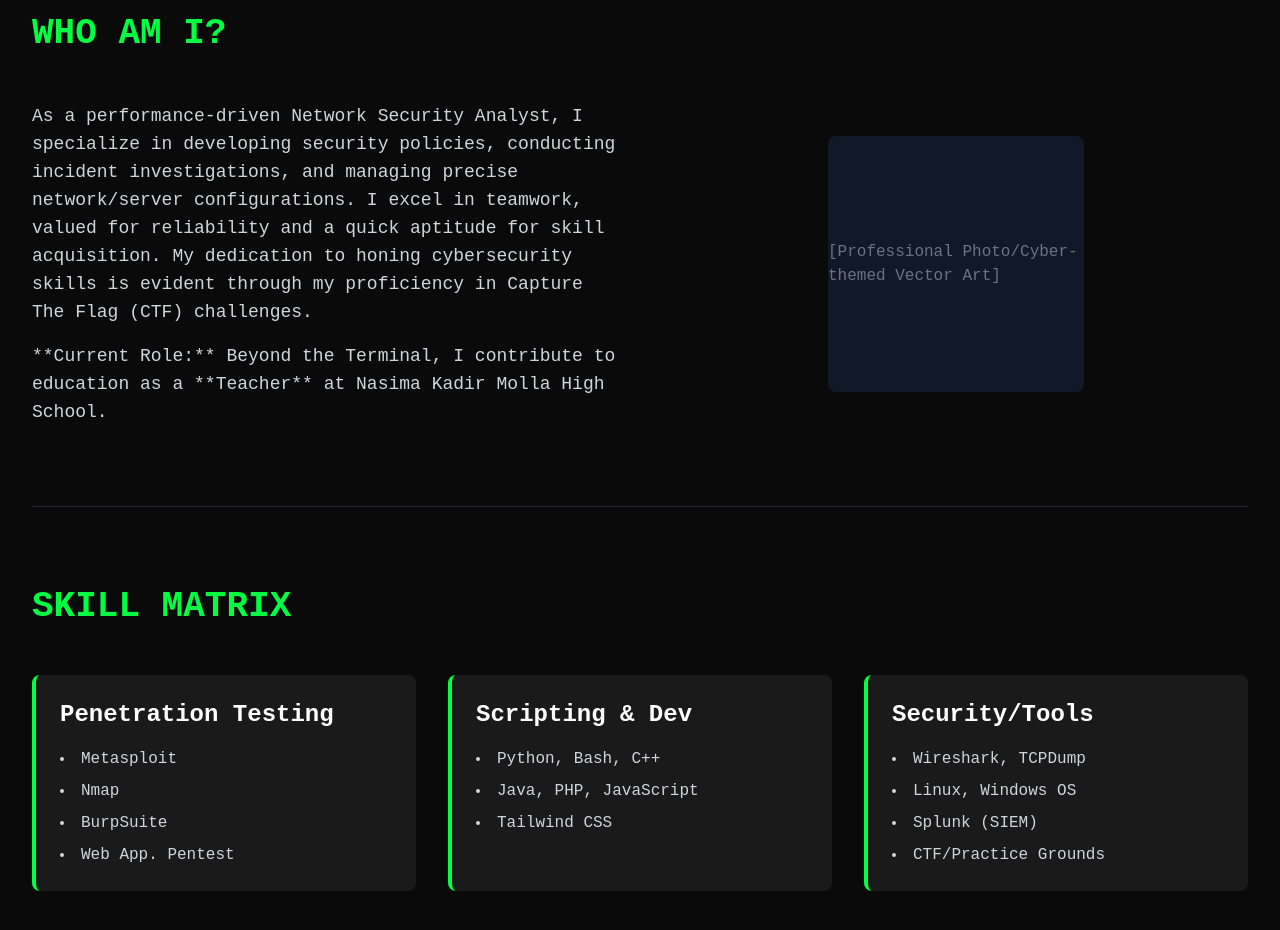
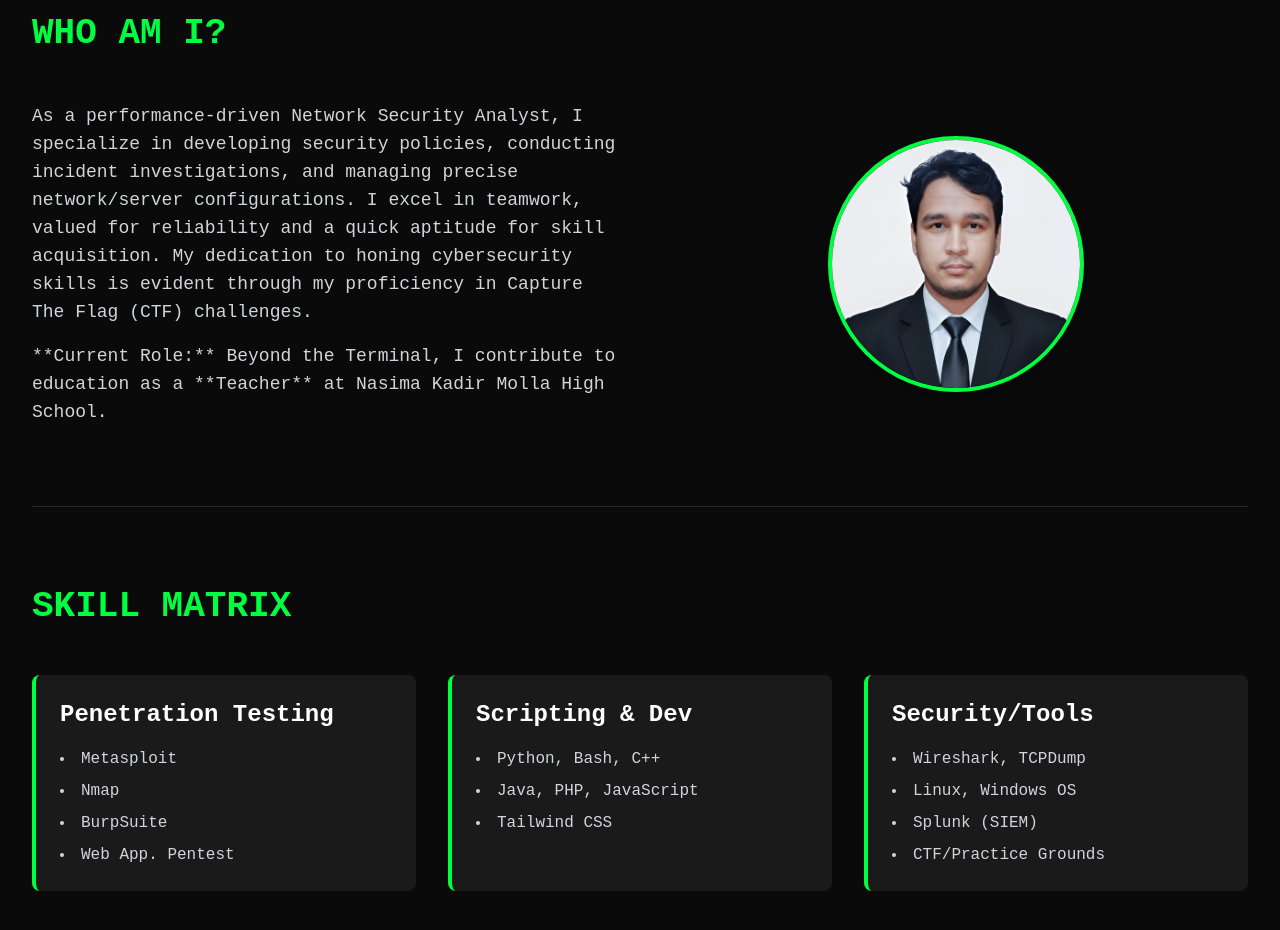
Before and after one commit to talukderomarfaruk/talukderomarfaruk.github.io, a plain HTML site: page index.html in a window 1280 px wide. Shown: the part 960-1890 px from the top of the page. Drawn offline with nearby package versions, Linux system fonts and the light colour scheme.

Commit message:
Update index.html

```diff
--- a/index.html
+++ b/index.html
@@ -66,9 +66,11 @@
                     </p>
                 </div>
                 <div class="flex justify-center items-center">
-                    <div class="w-64 h-64 bg-gray-900 rounded-lg flex items-center justify-center text-gray-500">
-                        [Professional Photo/Cyber-themed Vector Art]
-                    </div>
+<div class="flex justify-center items-center">
+    <img src="image-01.jpg" alt="Talukder Omar Faruk - Profile Picture"
+         class="w-64 h-64 object-cover rounded-full border-4 accent-border shadow-xl transform transition duration-500 hover:scale-105"
+    >
+</div>
                 </div>
             </div>
         </section>
```
